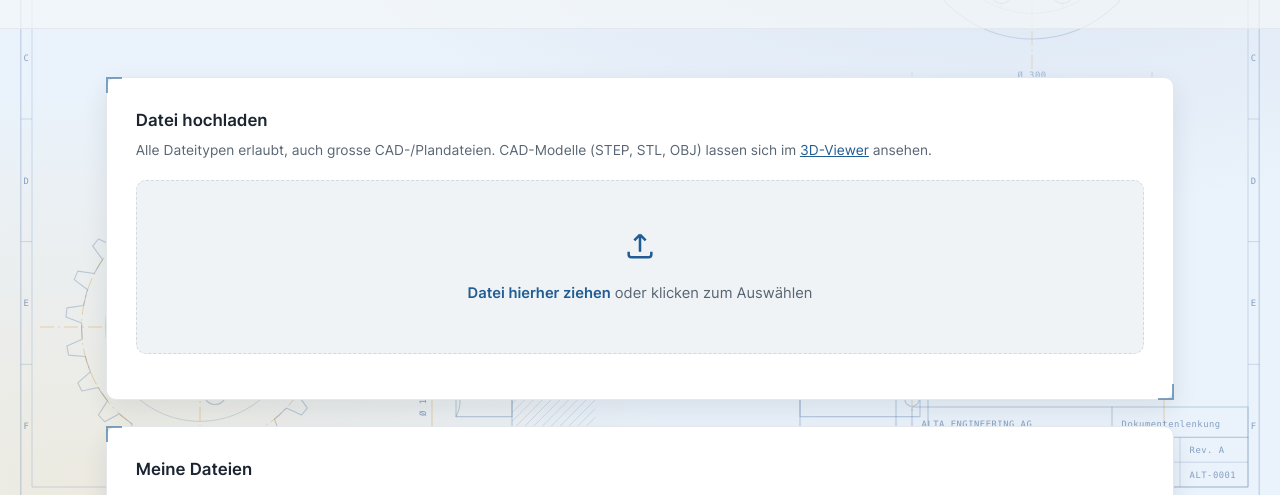
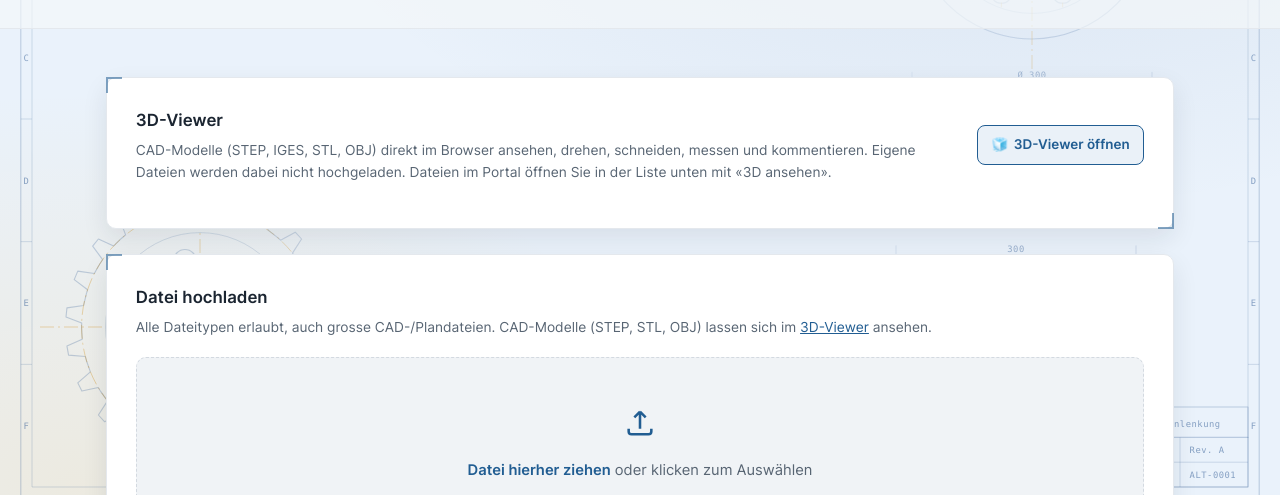
Before and after one commit to altaengineering/altaengineering-website, a website: page public/portal.html in a window 1280 px wide. Shown: the part 281-776 px from the top of the page. Drawn offline with Linux system fonts and the light colour scheme; no server answers.

Commit message:
Portal: sichtbares Feld fuer den 3D-Viewer auf der Startseite

```diff
--- a/public/portal.html
+++ b/public/portal.html
@@ -305,6 +305,16 @@ tbody tr:hover{background:var(--surface-2)}
       <div class="sub">Alle Kundenordner auf einen Blick, zuletzt aktive zuerst. Anklicken für die Dateien.</div>
       <input type="search" class="filter-input" id="folderFilter" placeholder="Ordner suchen …" aria-label="Ordner suchen">
       <div class="folder-grid" id="folderGrid"></div>
+    </div>
+
+    <div class="panel accent" id="viewerPanel">
+      <div class="row" style="justify-content:space-between;align-items:center;gap:1rem;flex-wrap:wrap">
+        <div style="flex:1 1 320px">
+          <h2 style="margin:0 0 .3rem">3D-Viewer</h2>
+          <div class="sub" style="margin:0">CAD-Modelle (STEP, IGES, STL, OBJ) direkt im Browser ansehen, drehen, schneiden, messen und kommentieren. Eigene Dateien werden dabei nicht hochgeladen. Dateien im Portal öffnen Sie in der Liste unten mit «3D ansehen».</div>
+        </div>
+        <a class="back-link handbuch-link" href="/viewer" style="flex:0 0 auto"><span>🧊</span><span>3D-Viewer öffnen</span></a>
+      </div>
     </div>
 
     <div class="panel">
```
